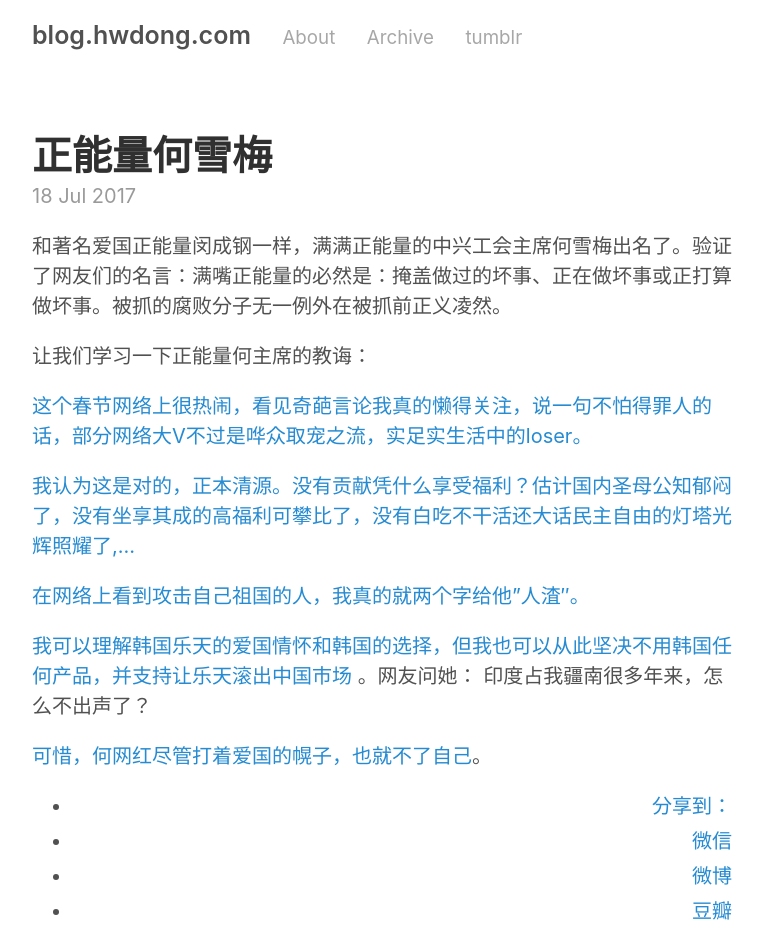
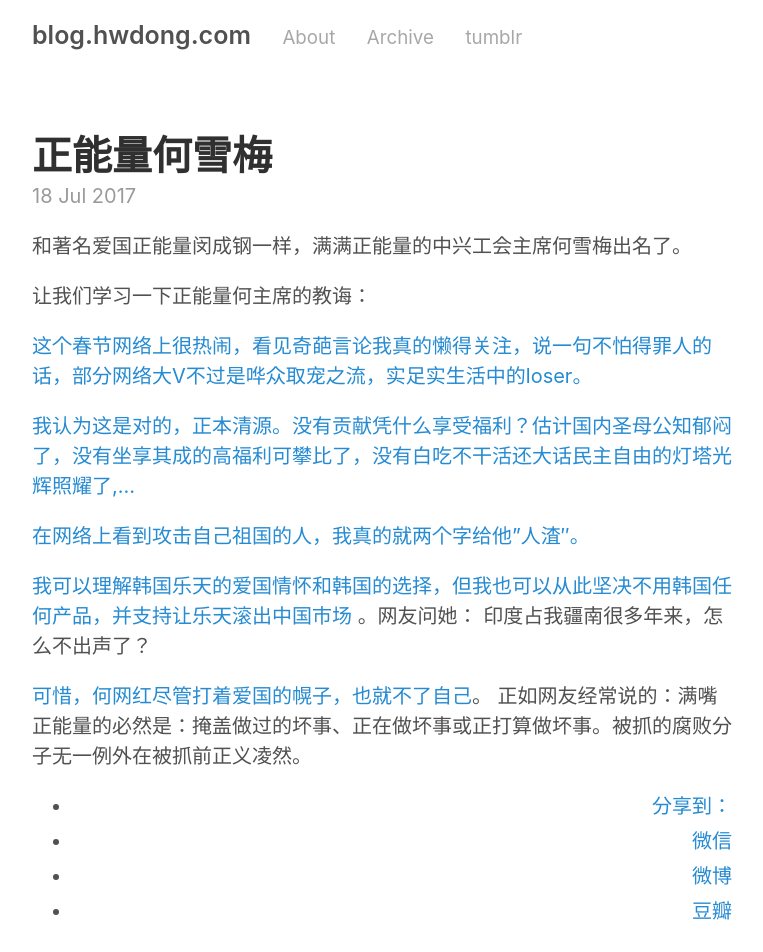
Before and after one commit to hwdong/hwdong-old.github.io, a Jekyll site: the page built from _posts/2017-07-18-正能量何雪梅.md, in a window 1280 px wide. Shown: the top 952 px of the page, without its empty margins (258-1021 px from the left). Built offline with Jekyll 4.4.1, drawn with Linux system fonts in a browser that asks for light colours; comment, search, counter and statistics services are not loaded; some of the changed lines change nothing that is shown.

Commit message:
Update 2017-07-18-正能量何雪梅.md

```diff
--- a/_posts/2017-07-18-正能量何雪梅.md
+++ b/_posts/2017-07-18-正能量何雪梅.md
@@ -7,7 +7,7 @@ tags:
 - 社会
 ---
 
-和著名爱国正能量闵成钢一样，满满正能量的中兴工会主席何雪梅出名了。验证了网友们的名言：满嘴正能量的必然是：掩盖做过的坏事、正在做坏事或正打算做坏事。被抓的腐败分子无一例外在被抓前正义凌然。<!--more-->
+和著名爱国正能量闵成钢一样，满满正能量的中兴工会主席何雪梅出名了。<!--more-->
 
 让我们学习一下正能量何主席的教诲：
 
@@ -19,4 +19,4 @@ tags:
 
 [我可以理解韩国乐天的爱国情怀和韩国的选择，但我也可以从此坚决不用韩国任何产品，并支持让乐天滚出中国市场](http://weibo.com/5498682903/ExCRvm6Rf?type=comment) 。网友问她： 印度占我疆南很多年来，怎么不出声了？
 
-[可惜，何网红尽管打着爱国的幌子，也就不了自己](http://weibo.com/1998640415/FcsxIcOph?type=comment)。
+[可惜，何网红尽管打着爱国的幌子，也就不了自己](http://weibo.com/1998640415/FcsxIcOph?type=comment)。 正如网友经常说的：满嘴正能量的必然是：掩盖做过的坏事、正在做坏事或正打算做坏事。被抓的腐败分子无一例外在被抓前正义凌然。
```
